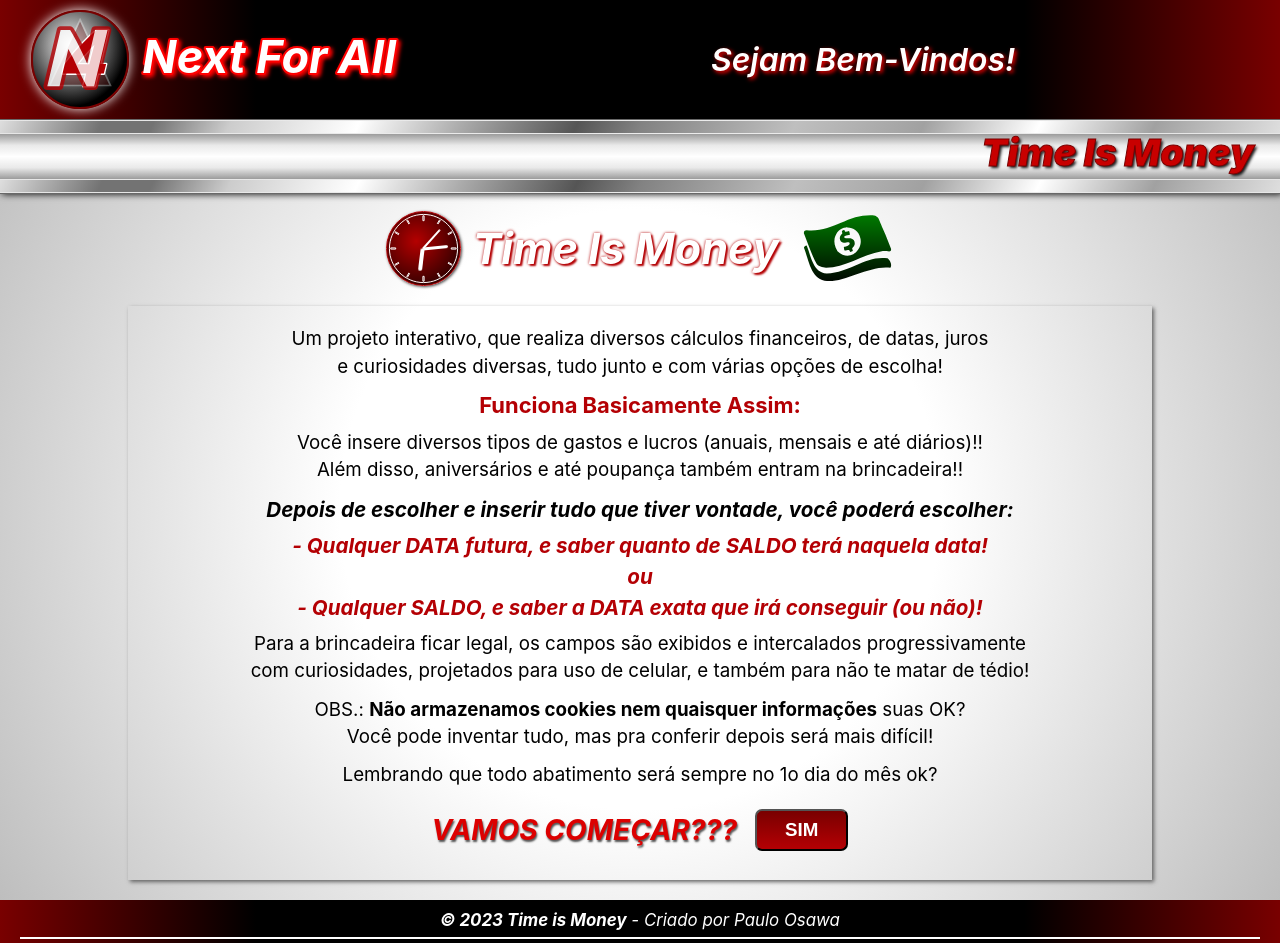
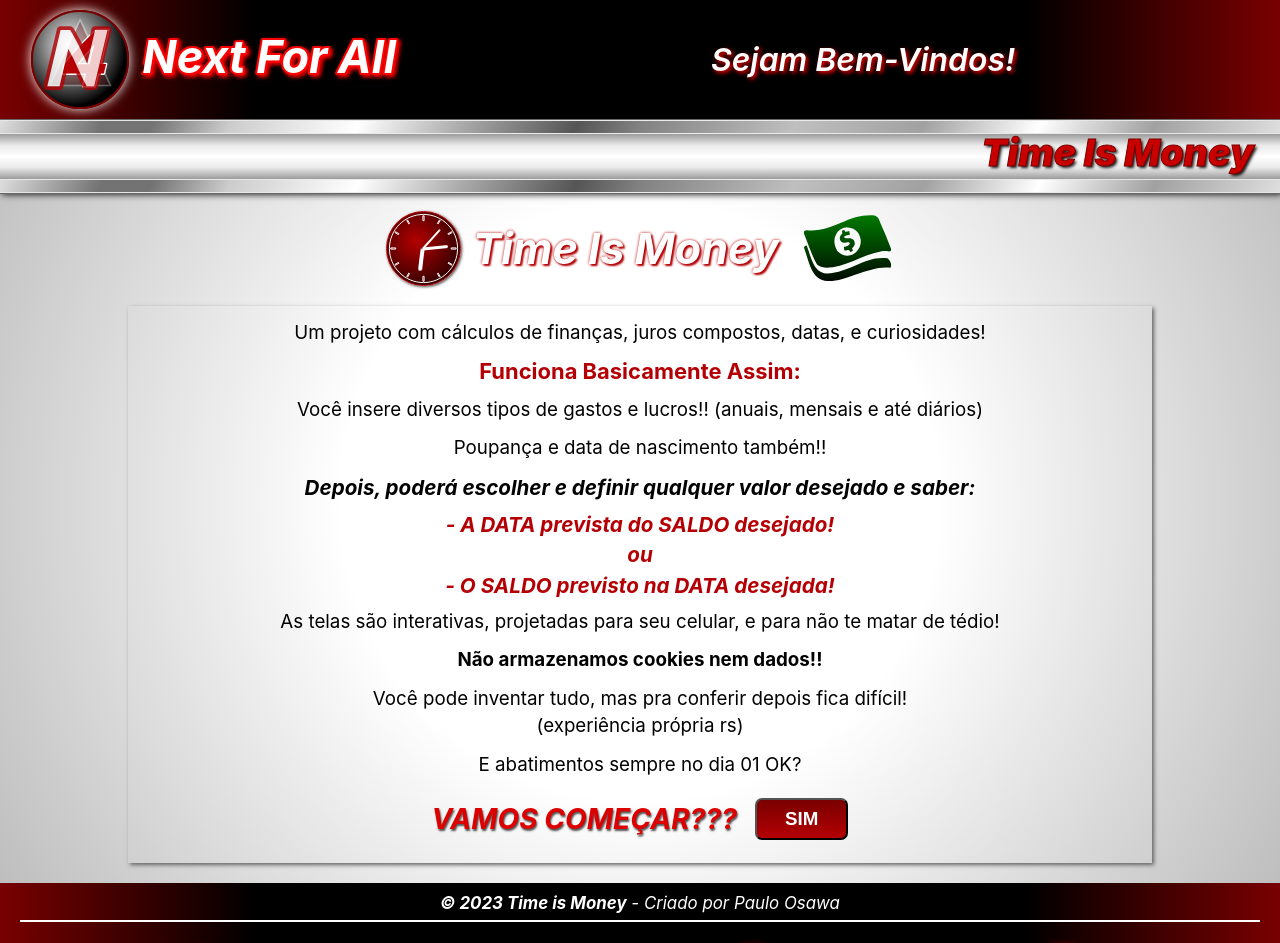
Before and after one commit to PauloOsawa/TimeIsMoney, a Next.js app: page / in a window 1280 px wide. Shown: the top 943 px of the page. Built offline with nearby package versions, Linux system fonts and the light colour scheme.

Commit message:
Reduzindo texto e ajustando CSS em pg Home

```diff
--- a/pages/index.jsx
+++ b/pages/index.jsx
@@ -40,32 +40,30 @@ export default function Home(){
         </div>
 
         <div className={cldvTxt} >
+          <p>Um projeto com cálculos de finanças, juros compostos, datas, e curiosidades!</p>
+
+          <h3>Funciona Basicamente Assim:</h3>
           <p>
-            Um projeto interativo, que realiza diversos cálculos financeiros, de datas, juros
-            <br /> e curiosidades diversas, tudo junto e com várias opções de escolha!
+            Você insere diversos tipos de gastos e lucros!! (anuais, mensais e até diários)
           </p>
-          <h3>Funciona Basicamente Assim:</h3>
-          <p>Você insere diversos tipos de gastos e lucros (anuais, mensais e até diários)!!
-          <br />Além disso, aniversários e até poupança também entram na brincadeira!!</p>
+          <p>Poupança e data de nascimento também!!</p>
 
           <div className={css.dvopts}>
-            <p>Depois de escolher e inserir tudo que tiver vontade, você poderá escolher:</p>
+            <p>Depois, poderá escolher e definir qualquer valor desejado e saber:</p>
             <ul>
-              <li>- Qualquer DATA futura, e saber quanto de SALDO terá naquela data!</li>
+              <li>- A DATA prevista do SALDO desejado!</li>
               <li>ou</li>
-              <li>- Qualquer SALDO, e saber a DATA exata que irá conseguir (ou não)!</li>
+              <li>- O SALDO previsto na DATA desejada!</li>
             </ul>
           </div>
 
-          <p>
-            Para a brincadeira ficar legal, os campos são exibidos e intercalados progressivamente
-            <br />com curiosidades, projetados para uso de celular, e também para não te matar de tédio!
-          </p>
-          <p>
-            OBS.: <b>Não armazenamos cookies nem quaisquer informações</b> suas OK?
-            <br />Você pode inventar tudo, mas pra conferir depois será mais difícil!
-          </p>
-          <p>Lembrando que todo abatimento será sempre no 1o dia do mês ok?</p>
+          <p>As telas são interativas, projetadas para seu celular, e para não te matar de tédio!</p>
+
+          <p><b>Não armazenamos cookies nem dados!!</b></p>
+
+          <p>Você pode inventar tudo, mas pra conferir depois fica difícil! <br />(experiência própria rs)</p>
+
+          <p>E abatimentos sempre no dia 01 OK?</p>
 
           <div className={css.dvinit}>
             <h2>VAMOS COMEÇAR???</h2>
--- a/styles/Home.module.css
+++ b/styles/Home.module.css
@@ -21,8 +21,8 @@
 /* ========== DIV TEXT ========== */
 
 .dvtxt {
-  width: 96%; max-width: 1024px; max-height: 1024px; margin: 10px auto;
-  padding: 14px; visibility: visible; opacity: 1;
+  width: 97%; max-width: 1024px; max-height: 1024px; margin: 10px auto;
+  padding: 1vh 1.5vh; visibility: visible; opacity: 1;
   box-shadow: 2px 2px 4px rgb(100, 100, 100); overflow: hidden;
   transition: max-height .2s;
 }
@@ -32,17 +32,19 @@
   /* transition: max-height .1s -.1s; */
 }
 /* ---------------------------------------------------------- */
-
-.dvinit {
-  margin: 15px auto; display: flex; align-items: center;
-  justify-content: center; gap: 18px; color: rgb(220, 0, 0);
-}
-
 .dvopts { font-size: 1.1em; font-style: italic; font-weight:bolder; }
 
 .dvtxt h3, .dvopts li{ color: var(--corb); }
 
+.dvinit {
+  width: 92%; height: auto; margin: 15px auto;
+  display: flex; justify-content: center;
+  align-items: center; gap: 18px;
+  color: rgb(220, 0, 0);
+}
+
 .dvinit > h2 {
-  font-weight: 700; font-style: italic; padding: 0;
+  font-weight: bold; font-style: italic;
+  width: fit-content; padding: 0;
   text-shadow: 1px 2px 2px rgb(83, 83, 83);
 }
```
